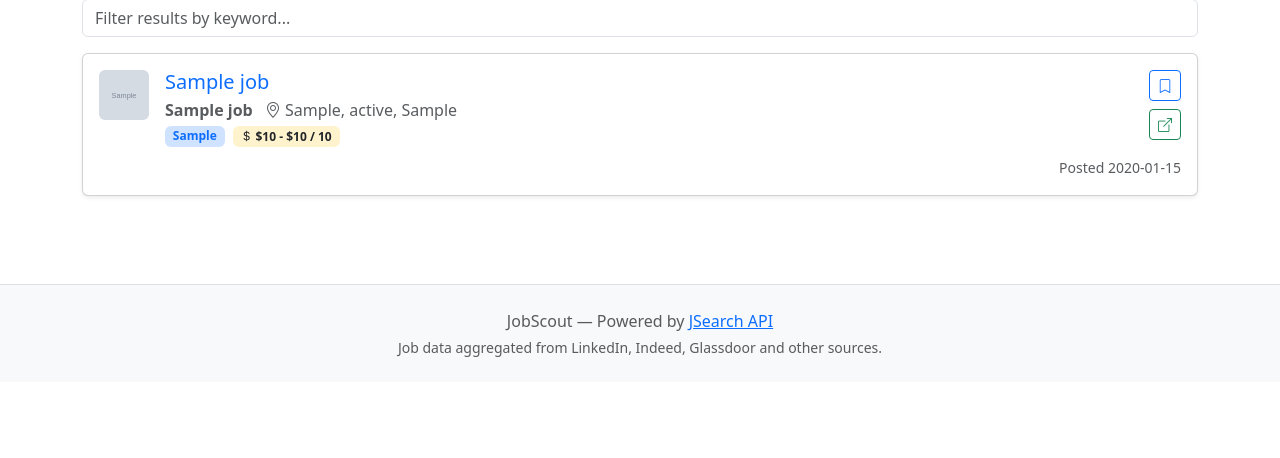
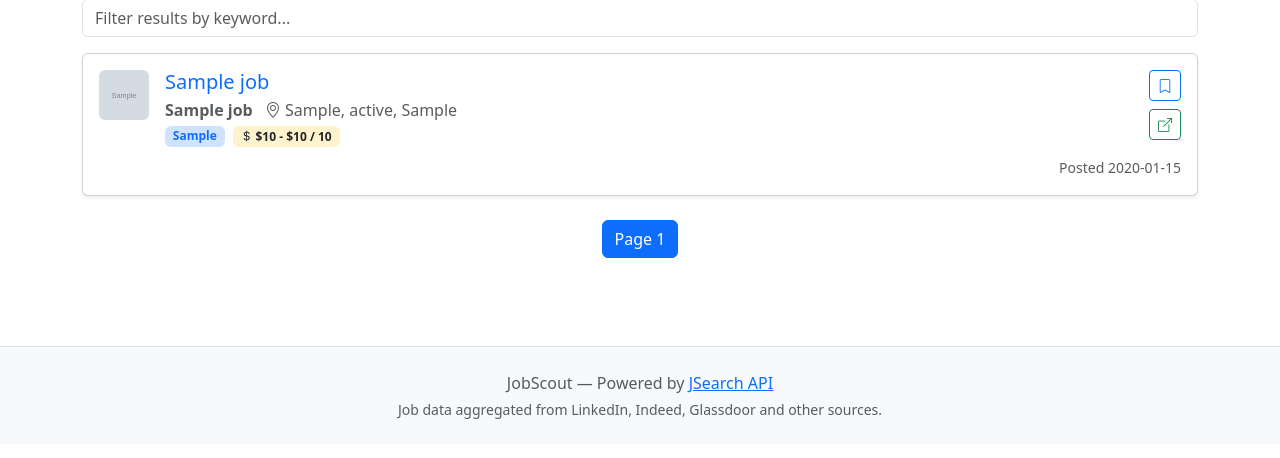
Before and after one commit to Hassanah-dev006/Web_Infrastructure_Summative, a Flask app: template templates/results.html in a window 1280 px wide. Shown: the part 228-686 px from the top of the page. Run offline with Flask 3, Linux system fonts and the light colour scheme; the template is opened without the code that fills it: most values are stand-ins (such as "Sample title", 1, 10 or a date in 2020); grey boxes marked "Sample" are stand-in pictures.

Commit message:
Add pagination controls to search results

```diff
--- a/templates/results.html
+++ b/templates/results.html
@@ -146,6 +146,27 @@
     {% endfor %}
 </div>
 
+<!-- Pagination -->
+<nav class="mt-4">
+    <ul class="pagination justify-content-center">
+        {% if page > 1 %}
+        <li class="page-item">
+            <a class="page-link" href="/search?query={{ query }}&location={{ location }}&employment_type={{ employment_type }}&date_posted={{ date_posted }}&sort_by={{ sort_by }}&remote_only={{ remote_only }}&page={{ page - 1 }}">
+                &laquo; Previous
+            </a>
+        </li>
+        {% endif %}
+        <li class="page-item active"><span class="page-link">Page {{ page }}</span></li>
+        {% if jobs|length >= 10 %}
+        <li class="page-item">
+            <a class="page-link" href="/search?query={{ query }}&location={{ location }}&employment_type={{ employment_type }}&date_posted={{ date_posted }}&sort_by={{ sort_by }}&remote_only={{ remote_only }}&page={{ page + 1 }}">
+                Next &raquo;
+            </a>
+        </li>
+        {% endif %}
+    </ul>
+</nav>
+
 {% elif query %}
 <div class="text-center py-5">
     <i class="bi bi-search display-1 text-muted"></i>
```
